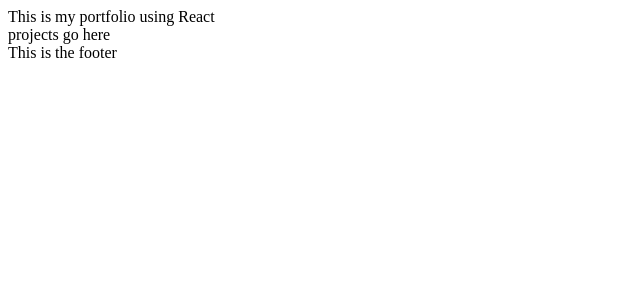
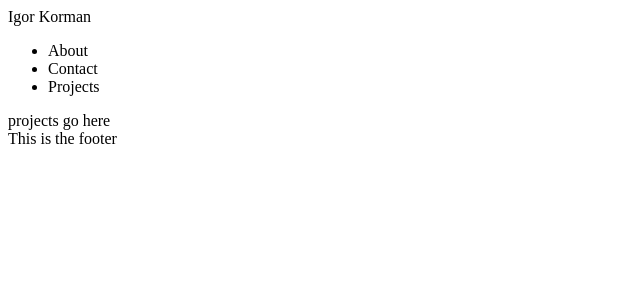
Before and after one commit to ikorman12/modern-portfolio, a React (Create React App) app: page / in a window 1280 px wide. Shown: the top 300 px of the page, without its empty margins (0-640 px from the left). Built offline with nearby package versions, Linux system fonts and the light colour scheme.

Commit message:
published on gh pages

```diff
--- a/src/components/Header.js
+++ b/src/components/Header.js
@@ -1,6 +1,15 @@
 const Header = () => {
   return (
-    <header>This is my portfolio using React</header>
+    <header>
+        <hi>Igor Korman</hi>
+        <nav>
+            <ul>
+                <li>About</li>
+                <li>Contact</li>
+                <li>Projects</li>
+            </ul>
+        </nav>
+    </header>
   )
 }
 
```
Also changed, not shown: package.json (+7 -1 lines), 1 other file (tests, documents, lock files or other folders).
